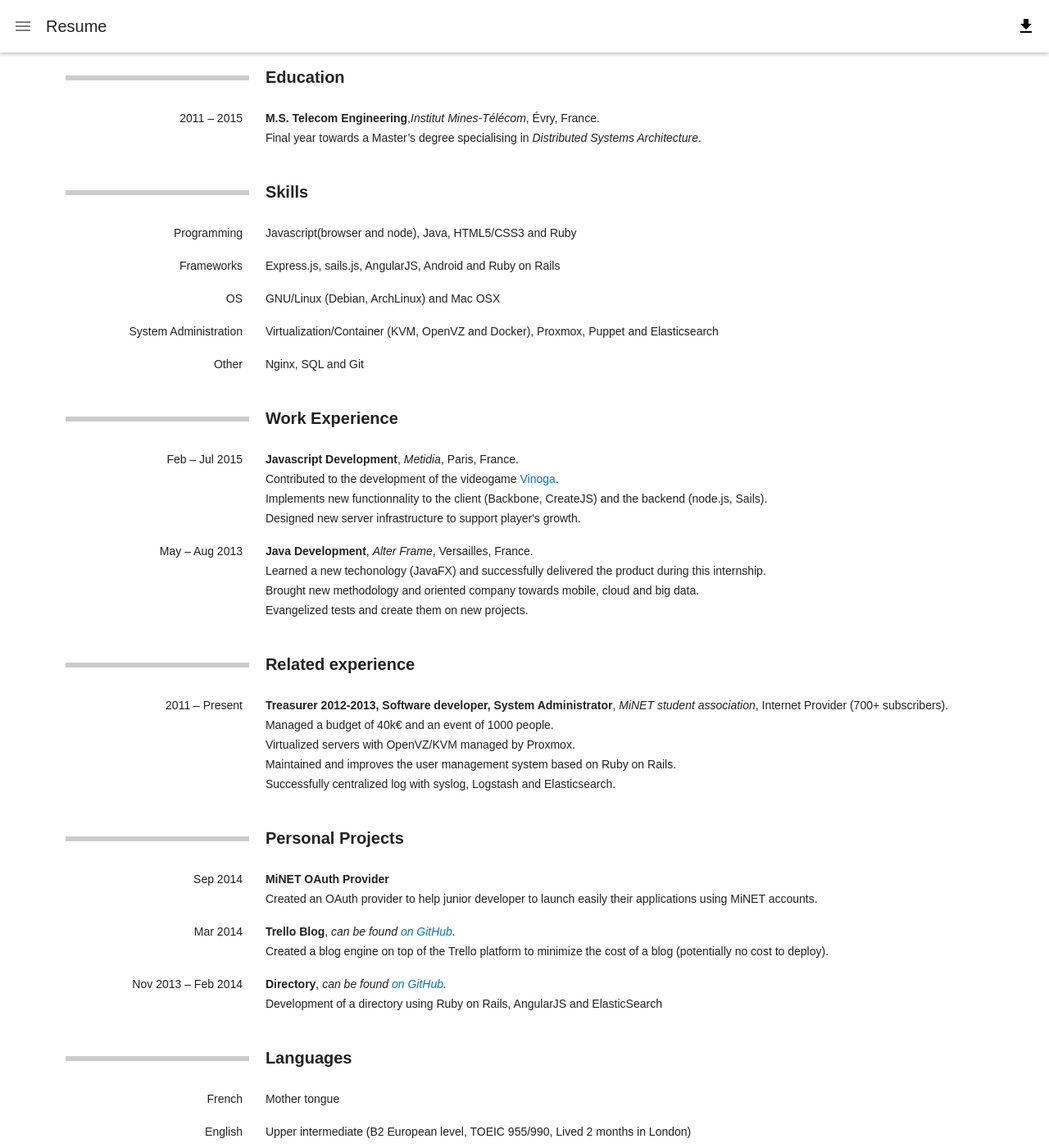
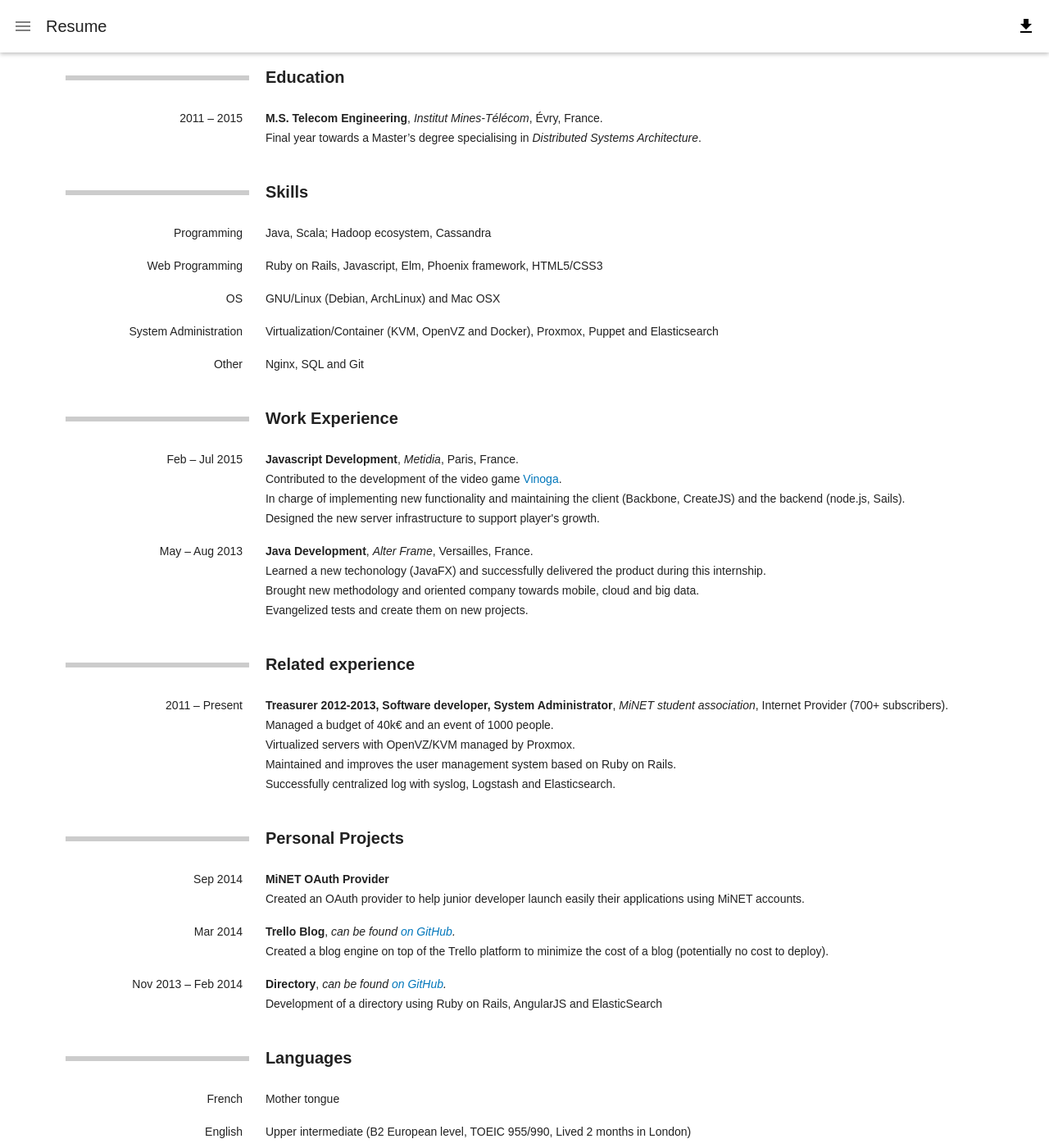
Before and after one commit to fmonniot/fmonniot.github.com, a Jekyll site: the page built from resume.html, in a window 1280 px wide and 1400 px high. Shown: the whole window at 82% size. Built offline with Jekyll 4.4.1, drawn with Linux system fonts in a browser that asks for light colours; some web fonts are replaced.

Commit message:
Update resume

```diff
--- a/resume.html
+++ b/resume.html
@@ -14,7 +14,6 @@ appbar:
     <p class="tel">mobile: +336 37 18 81 24</p>
     <p class="email">email: <a href="mailto:francoismonniot@gmail.com" class="url">francoismonniot@gmail.com</a></p>
     <p class="website">web: <a href="http://francois.monniot.eu" class="url">francois.monniot.eu</a></p>
-
     <p class="fn"><a class="url" href="#">François Monniot</a><p>
     <p class="role">M.S. Telecom Engineering Student<p>
 </address>
@@ -27,7 +26,7 @@ appbar:
     <div>
         <p class="span2">2011 – 2015</p>
         <p class="span10">
-            <strong>M.S. Telecom Engineering</strong>,<em>Institut Mines-Télécom</em>, Évry, France.<br>
+            <strong>M.S. Telecom Engineering</strong>, <em>Institut Mines-Télécom</em>, Évry, France.<br>
             Final year towards a Master’s degree specialising in <em>Distributed Systems Architecture</em>.
         </p>
     </div>
@@ -40,11 +39,11 @@ appbar:
     </header>
     <div>
         <p class="span2">Programming</p>
-        <p class="span10">Javascript(browser and node), Java, HTML5/CSS3 and Ruby</p>
+        <p class="span10">Java, Scala; Hadoop ecosystem, Cassandra</p>
     </div>
     <div>
-        <p class="span2">Frameworks</p>
-        <p class="span10">Express.js, sails.js, AngularJS, Android and Ruby on Rails</p>
+        <p class="span2">Web Programming</p>
+        <p class="span10">Ruby on Rails, Javascript, Elm, Phoenix framework, HTML5/CSS3</p>
     </div>
     <div>
         <p class="span2">OS</p>
@@ -69,9 +68,9 @@ appbar:
         <p class="span2">Feb – Jul 2015</p>
         <p class="span10">
             <strong>Javascript Development</strong>, <em>Metidia</em>, Paris, France.<br>
-            Contributed to the development of the videogame <a href="http://metidia.com/vinoga/">Vinoga</a>.<br/>
-            Implements new functionnality to the client (Backbone, CreateJS) and the backend (node.js, Sails).<br/>
-            Designed new server infrastructure to support player's growth.
+            Contributed to the development of the video game <a href="http://metidia.com/vinoga/">Vinoga</a>.<br/>
+            In charge of implementing new functionality and maintaining the client (Backbone, CreateJS) and the backend (node.js, Sails). <br/>
+            Designed the new server infrastructure to support player's growth.
         </p>
     </div>
     <div>
@@ -107,11 +106,11 @@ appbar:
         <div class="span2"></div>
         <h2 class="span10">Personal Projects</h2>
     </header>
-    <div>
+    <div class="no-print">
         <p class="span2">Sep 2014</p>
         <p class="span10">
             <strong>MiNET OAuth Provider</strong><br/>
-            Created an OAuth provider to help junior developer to launch easily their applications using MiNET accounts.
+            Created an OAuth provider to help junior developer launch easily their applications using MiNET accounts.
         </p>
     </div>
     <div>
@@ -157,7 +156,7 @@ appbar:
         <p class="span10">Archery (15+ years)</p>
     </div>
     <div>
-        <p class="span2"></p>
-        <p class="span10">Open source</p>
+        <p class="span2">Open source</p>
+        <p class="span10"></p>
     </div>
 </section>
```
Also changed, not shown: cv.html (+5 -5 lines).
